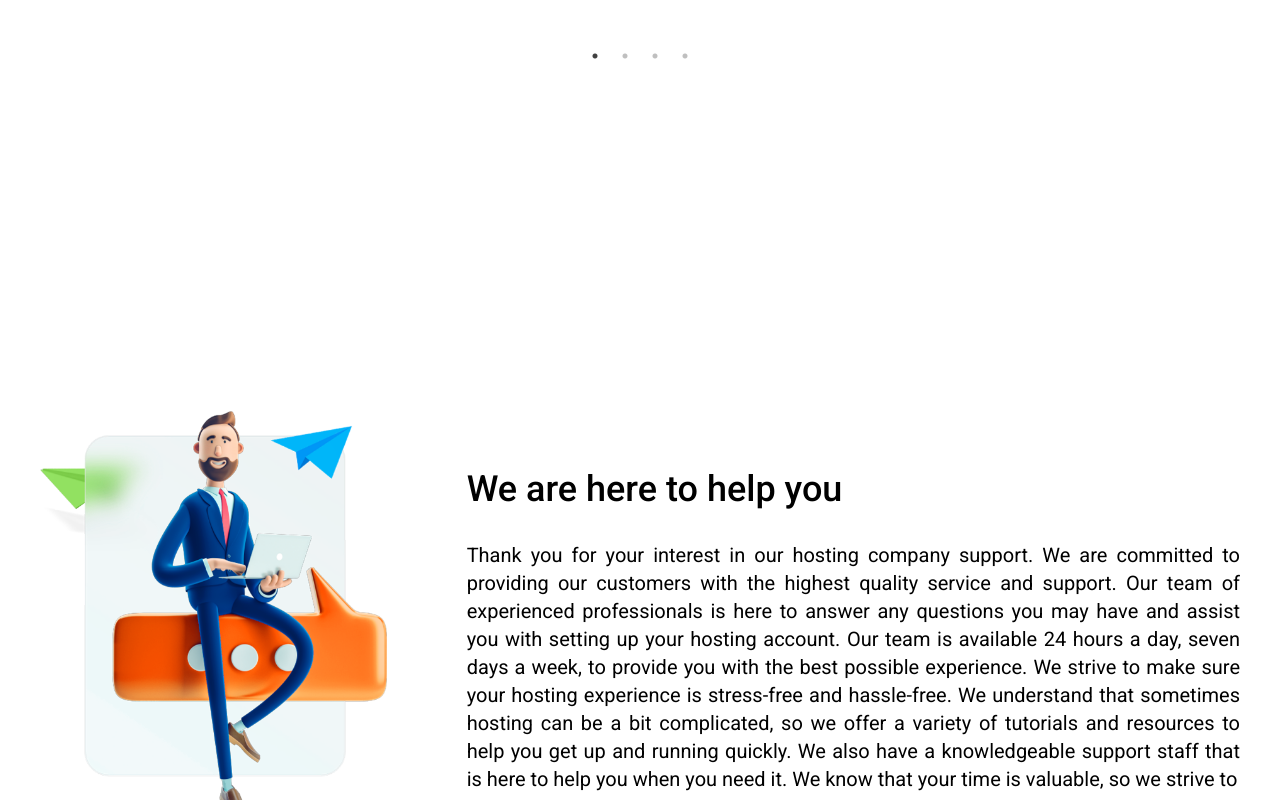
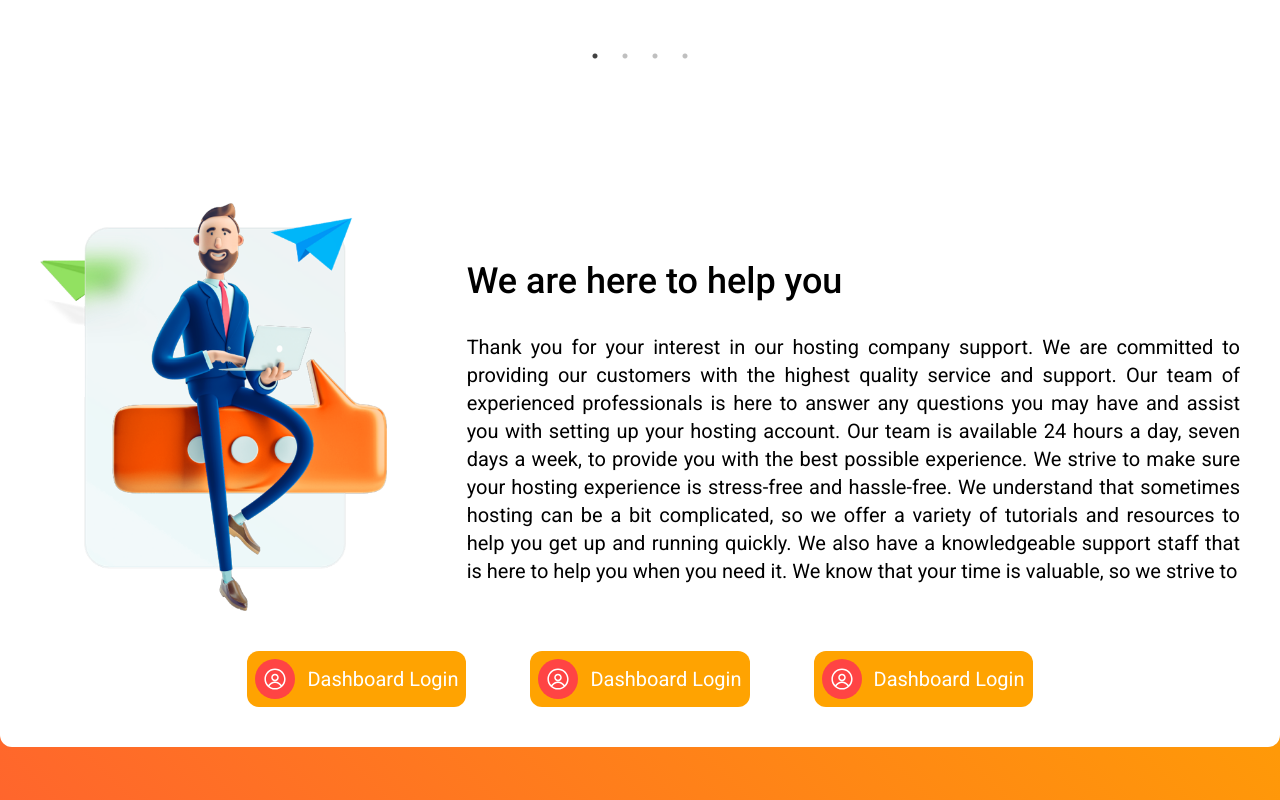
Before and after one commit to pothikit/hostfule-project, a React (Create React App) app: page / in a window 1280 px wide. Shown: the part 8500-9300 px from the top of the page. Built offline with nearby package versions, Linux system fonts and the light colour scheme; a web font is replaced by a local one.

Commit message:
support section issu

```diff
--- a/src/components/footer/Footer.jsx
+++ b/src/components/footer/Footer.jsx
@@ -20,7 +20,7 @@ import { RxAvatar } from "react-icons/rx"
 function Footer() {
     return (
         <>
-            <div className="container mx-auto">
+            <div className="container mx-auto -mt-52">
                 <div className='bg-white z-10 relative bottom-[-250px] p-10 rounded-xl'>
                     <div className="grid grid-cols-1 md:grid-cols-3 gap-10 md:gap-20 items-center">
                         <div className='flex items-center justify-center'>
@@ -31,7 +31,7 @@ function Footer() {
                             <p className='text-justify text-base md:text-xl'>Thank you for your interest in our hosting company support. We are committed to providing our customers with the highest quality service and support. Our team of experienced professionals is here to answer any questions you may have and assist you with setting up your hosting account. Our team is available 24 hours a day, seven days a week, to provide you with the best possible experience. We strive to make sure your hosting experience is stress-free and hassle-free. We understand that sometimes hosting can be a bit complicated, so we offer a variety of tutorials and resources to help you get up and running quickly. We also have a knowledgeable support staff that is here to help you when you need it. We know that your time is valuable, so we strive to</p>
                         </div>
                     </div>
-                    <div className="butttons flex justify-center gap-5 md:gap-16">
+                    <div className="butttons flex justify-center gap-5 md:gap-16 mt-10">
                         <button className='text-base md:text-xl flex items-center gap-3 p-2 bg-[#FFA301] text-white rounded-xl hover:bg-gradient-to-tr from-primary to-secondary duration-300 group'><span className='group-hover:text-primary text-white p-2 rounded-full group-hover:bg-white bg-primary text-2xl'><RxAvatar /></span><span>Dashboard Login</span></button>
                         <button className='text-base md:text-xl flex items-center gap-3 p-2 bg-[#FFA301] text-white rounded-xl hover:bg-gradient-to-tr from-primary to-secondary duration-300 group'><span className='group-hover:text-primary text-white p-2 rounded-full group-hover:bg-white bg-primary text-2xl'><RxAvatar /></span><span>Dashboard Login</span></button>
                         <button className='text-base md:text-xl flex items-center gap-3 p-2 bg-[#FFA301] text-white rounded-xl hover:bg-gradient-to-tr from-primary to-secondary duration-300 group'><span className='group-hover:text-primary text-white p-2 rounded-full group-hover:bg-white bg-primary text-2xl'><RxAvatar /></span><span>Dashboard Login</span></button>
```
